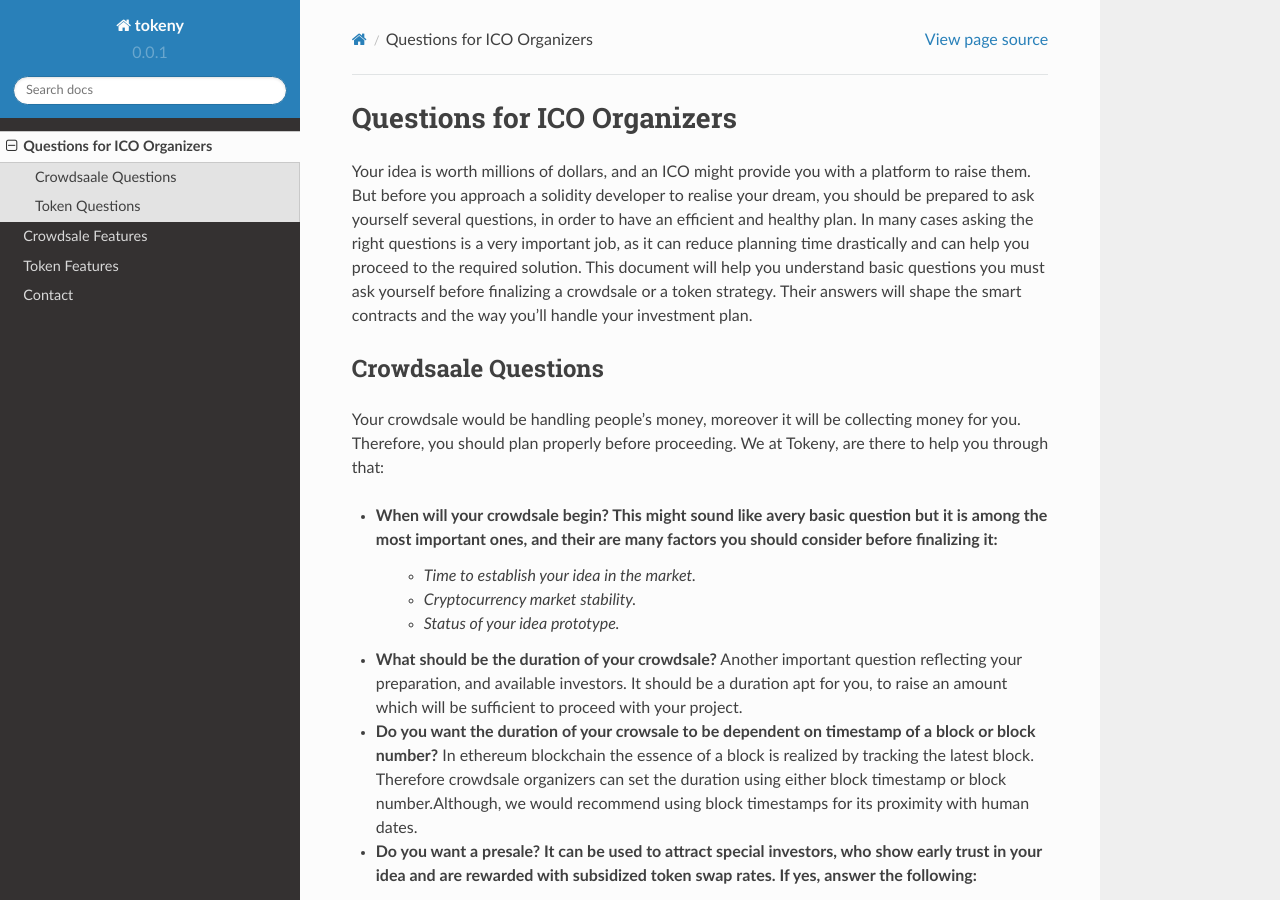
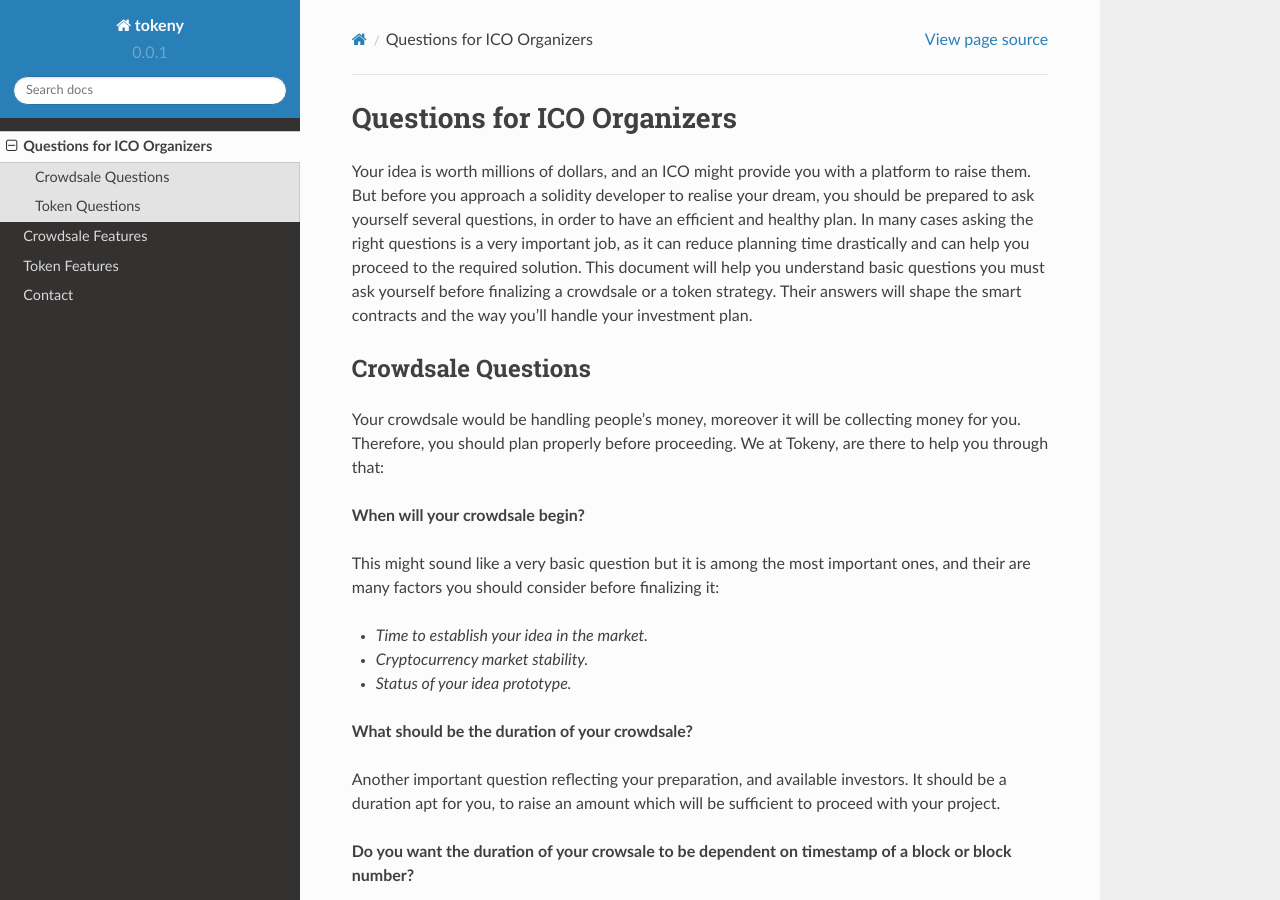
Before and after one commit to tokenyICO/documentation, a Sphinx documentation site: the page built from docs/source/questions.rst, in a window 1280 px wide and 900 px high. Built offline with Sphinx 7.4.7 and the Read the Docs theme 2.0.0, drawn with Linux system fonts in a browser that asks for light colours.

Commit message:
Updated questions for ICO organizers

```diff
--- a/docs/source/questions.rst
+++ b/docs/source/questions.rst
@@ -10,68 +10,142 @@ you understand basic questions you must ask yourself before finalizing a crowdsa
 strategy. Their answers will shape the smart contracts and the way you’ll handle your investment
 plan.
 
-Crowdsaale Questions
+Crowdsale Questions
 --------------------
 
 Your crowdsale would be handling people’s money, moreover it will be collecting money for
 you. Therefore, you should plan properly before proceeding. We at Tokeny, are there to help
 you through that:
 
-* **When will your crowdsale begin?** This might sound like avery basic question but it is among the most important ones, and their are many factors you should consider before finalizing it:
-    * *Time to establish your idea in the market.*
-    * *Cryptocurrency market stability.*
-    * *Status of your idea prototype.*
-* **What should be the duration of your crowdsale?** Another important question reflecting your preparation, and available investors. It should be a duration apt for you, to raise an amount which will be sufficient to proceed with your project.
-* **Do you want the duration of your crowsale to be dependent on timestamp of a block or block number?** In ethereum blockchain the essence of a block is realized by tracking the latest block. Therefore crowdsale organizers can set the duration using either block timestamp or block number.Although, we would recommend using block timestamps for its proximity with human dates.
-* **Do you want a presale?** It can be used to attract special investors, who show early trust in your idea and are rewarded with subsidized token swap rates. If yes, answer the following:
-    * *When will it begin?*
-    * *What will be it’s duration?*
-    * *What are the special conditions, for instance- bonus, minimum amount, etc.*
-* **Do you want your crowdsale to be divided into milestones?** Milestones are points of reference or timeframes amid which your crowdsale will be active, although they can be separated by gaps between them. Every milestone can have different properties, for example, its own token swap rate, cap and so forth. You ought to likewise consider the accompanying inquiries below.
-    * *What determines a milestones price intervals, bonus intervals?*
-    * *How many milestones do you need?*
-    * *When will each milestone start?*
-    * *What will be the duration of each milestone?*
-    * *Will there be a cap for each milestone or an overall cap?*
-* **Do you want your crowdsale token swap rate to be based on fiat currencies (USD/EUR) or ether (ETH)?** We recommend ether because crowdsale ether to fiat exchange rates are subjected to change during the duration of a crowdsale.
-* **Do you want a Cap?** A Cap helps you choose when to stop and when to surrender. It likewise regulates control and demonstrates that you're no tightwad, at last building a relationship of trust with your customers. This is one of those inquiries that you should reply with a "yes". There are different inquiries related with capping you ought to consider questions mentioned below.
-    * *What should be your minimum ether/fiat cap?*
-    * *What should be your maximum ether/fiat cap?*
-    * *Do you want to accept multiple contributions from an investor or do you want a limit on number of investments from a single investor?*
-    * *Do you want an individual min/max cap for each investor? If yes, how much?*
-    * *Do you need a fixed token supply (max token cap) or you want them to be created every time someone buys your tokens, until your ether/fiat cap is reached? If latter is your choice, just decide the token swap rate considering the max ether/fiat cap and the duration of your crowdsale (also include, presale and milestone strategy, if any). Otherwise, answer the questions below.*
-        * *What should be the total supply of your tokens? (Or max token cap)*
-        * *What should be the swap rate of your tokens? Decide this on the basis of maximum ether/fiat cap and total supply of your tokens.*
-        * *If required total supply is not reached during the crowdsale, i.e. some tokens are left even after crowdsale ends, what should happen to them? Should they be sent to some reserve or they’re to be distributed among crowdsale owners. Another strategy is Airdrop, where left over tokens will be distributed among token holders according to their fair share after crowdsale.*
-* **What will be your refund policy if cap is not reached?** Usually ethers are transferred to a vault contract for safe keeping until min/max cap is reached. In the event that cap isn't achieved contributor's can go to the crowdsale contract and claim their tokens utilizing a pull mechanism. ICO organizers can likewise select a separate procedure as indicated by their necessities.
-* **Would new tokens be available to buy after crowdsale?** This can be useful in cases where you have a fixed total supply and you were unable to sell all of them during your crowdsale. But f the limit has already been exhausted, it is not a good idea to do so.
-* **Do you want a referral policy during your crowdsale?** Your contributors will have a referral code, when somebody joins on your platform utilizing this referral code, the referrer will have the capacity to claim reward tokens. It has the accompanying inquiries related with it.
-    * *What should be the percentage of tokens assigned for referrals?*
-    * *How many referrals should be allowed for a single user?*
-* **Do you want your crowdsale to have a KYC logic implemented before your crowdsale begins or you want your contributors to complete their KYC before they can begin transferring their tokens?** Non KYC contributors won’t be able to participate in your crowdsale. Special care should be taken to comply with industry norms in this case.
-* **Do you need an owner assigned token mechanism for your crowdsale?** Should not be used unless necessary, because it promotes centralization, as crowdsale owner will be able to allocate tokens at will. But it can be very useful during bug bounty programs and share distribution. this is one tradeoff you should consider before using.
-* **Any other special functionality for your crowdsale?** There may be some special functionality of your crowdsale that could be unique in itself, you can't leave anything. So consider it assiduously.
-* **What will be your initial share distribution scheme?** Have you saved a few tokens/ethers for venture proprietors and diverse groups related with your projects? This functionality should be a part of crowdsale contracts and therefore should be known in advance.
-* **How do you vision the ether to be handled after the crowdsale?**
-    * *Straightaway transfer to a private account.*
-    * *Handle using a multisig on the blockchain.*
-* **Owner of the crowdsale should be single account or multisig?** Multisig or multisignature require another client or clients to sign an transaction before it can be communicated onto the blockchain, this is a decent practice and is prescribed over single account usage.
+**When will your crowdsale begin?**
+
+This might sound like a very basic question but it is among the most important ones, and their are many factors you should consider before finalizing it:
+
+* *Time to establish your idea in the market.*
+* *Cryptocurrency market stability.*
+* *Status of your idea prototype.*
+
+**What should be the duration of your crowdsale?**
+
+Another important question reflecting your preparation, and available investors. It should be a duration apt for you, to raise an amount which will be sufficient to proceed with your project.
+
+**Do you want the duration of your crowsale to be dependent on timestamp of a block or block number?**
+
+In ethereum blockchain the essence of a block is realized by tracking the latest block. Therefore crowdsale organizers can set the duration using either block timestamp or block number.Although, we would recommend using block timestamps for its proximity with human dates.
+
+**Do you want a presale?**
+
+It can be used to attract special investors, who show early trust in your idea and are rewarded with subsidized token swap rates. If yes, answer the following:
+
+* *When will it begin?*
+* *What will be it’s duration?*
+* *What are the special conditions, for instance- bonus, minimum amount, etc.*
+
+**Do you want your crowdsale to be divided into milestones?**
+
+Milestones are points of reference or timeframes amid which your crowdsale will be active, although they can be separated by gaps between them. Every milestone can have different properties, for example, its own token swap rate, cap and so forth. You ought to likewise consider the accompanying inquiries below.
+
+* *What determines a milestones price intervals, bonus intervals?*
+* *How many milestones do you need?*
+* *When will each milestone start?*
+* *What will be the duration of each milestone?*
+* *Will there be a cap for each milestone or an overall cap?*
+
+**Do you want your crowdsale token swap rate to be based on fiat currencies (USD/EUR) or ether (ETH)?**
+
+We recommend ether because crowdsale ether to fiat exchange rates are subjected to change during the duration of a crowdsale.
+
+**Do you want a Cap?**
+
+A Cap helps you choose when to stop and when to surrender. It likewise regulates control and demonstrates that you're no tightwad, at last building a relationship of trust with your customers. This is one of those inquiries that you should reply with a "yes". There are different inquiries related with capping you ought to consider questions mentioned below.
+
+* *What should be your minimum ether/fiat cap?*
+* *What should be your maximum ether/fiat cap?*
+* *Do you want to accept multiple contributions from an investor or do you want a limit on number of investments from a single investor?*
+* *Do you want an individual min/max cap for each investor? If yes, how much?*
+* *Do you need a fixed token supply (max token cap) or you want them to be created every time someone buys your tokens, until your ether/fiat cap is reached? If latter is your choice, just decide the token swap rate considering the max ether/fiat cap and the duration of your crowdsale (also include, presale and milestone strategy, if any). Otherwise, answer the questions below.*
+* *What should be the total supply of your tokens? (Or max token cap)*
+* *What should be the swap rate of your tokens? Decide this on the basis of maximum ether/fiat cap and total supply of your tokens.*
+* *If required total supply is not reached during the crowdsale, i.e. some tokens are left even after crowdsale ends, what should happen to them? Should they be sent to some reserve or they’re to be distributed among crowdsale owners. Another strategy is Airdrop, where left over tokens will be distributed among token holders according to their fair share after crowdsale.*
+
+**What will be your refund policy if cap is not reached?**
+
+Usually ethers are transferred to a vault contract for safe keeping until min/max cap is reached. In the event that cap isn't achieved contributor's can go to the crowdsale contract and claim their tokens utilizing a pull mechanism. ICO organizers can likewise select a separate procedure as indicated by their necessities.
+
+**Would new tokens be available to buy after crowdsale?**
+
+This can be useful in cases where you have a fixed total supply and you were unable to sell all of them during your crowdsale. But f the limit has already been exhausted, it is not a good idea to do so.
+
+**Do you want a referral policy during your crowdsale?**
+
+Your contributors will have a referral code, when somebody joins on your platform utilizing this referral code, the referrer will have the capacity to claim reward tokens. It has the accompanying inquiries related with it.
+
+* *What should be the percentage of tokens assigned for referrals?*
+* *How many referrals should be allowed for a single user?*
+
+**Do you want your crowdsale to have a KYC logic implemented before your crowdsale begins or you want your contributors to complete their KYC before they can begin transferring their tokens?**
+
+Non KYC contributors won’t be able to participate in your crowdsale. Special care should be taken to comply with industry norms in this case.
+
+**Do you need an owner assigned token mechanism for your crowdsale?**
+
+Should not be used unless necessary, because it promotes centralization, as crowdsale owner will be able to allocate tokens at will. But it can be very useful during bug bounty programs and share distribution. this is one tradeoff you should consider before using.
+
+**Any other special functionality for your crowdsale?**
+
+There may be some special functionality of your crowdsale that could be unique in itself, you can't leave anything. So consider it assiduously.
+
+**What will be your initial share distribution scheme?**
+
+Have you saved a few tokens/ethers for venture proprietors and diverse groups related with your projects? This functionality should be a part of crowdsale contracts and therefore should be known in advance.
+
+**How do you vision the ether to be handled after the crowdsale?**
+
+* *Straightaway transfer to a private account.*
+* *Handle using a multisig on the blockchain.*
+
+**Owner of the crowdsale should be single account or multisig?**
+
+Multisig or multisignature require another client or clients to sign an transaction before it can be communicated onto the blockchain, this is a decent practice and is prescribed over single account usage.
 
 Token Questions
 ---------------
 
 Once you’re done planning your crowdsale, you will need to start thinking about your tokens, here are some basic questions to help you do so.
 
-* **What is the name of your token?** It ought to be something appealing, however more imperatively it ought to be one of a kind. Because of the expanding number of crowdsales you should watch that your token name isn't as of now being used.
-* **What is the symbol for your token?** A token symbol is generally a three letter word derived from the token name itself, eg BTC from Bitcoin. Though it is not a rigid rule and the imperative thing about it, similar to token name is its uniqueness.
-* **How many decimal points you want to track for your tokens?** Typically favoured value is 18, since ether has 18 decimal units. Be that as it may, it can totally rely upon the cost of your token and which sub units, ought to be accessible to exchange later.
-* **You want to allow only high level purchase, low level purchase or both?**
-	* *High level purchase: Only the one who sends ether to the contract will be able to buy tokens.*
-	* *Low level purchase: Investors will be able to buy tokens for some other account, sending ethers on their behalf.*
-* **Do you want token transfer and other basic ERC20 functions to be active during the crowdsale?** If your answer is no, they will remain inactive until the crowdsale is finished or some other time/block limit is reached.
-* **Your token should be ERC20 or ERC223?** ERC20 is the widely popular standard for tokens, which helps in buying selling and trading them. ERC223 is built on top of ERC20 and provides the following advantages mentioned below.
-	* *Eliminates the problem of lost tokens which happens during the transfer of ERC20 tokens to a contract (when people mistakenly use the instructions for sending tokens to a wallet). ERC223 allows users to send their tokens to either wallet or contract with the same function transfer, thereby eliminating the potential for confusion and lost tokens.*
-	* *Allows developers to handle incoming token transactions, and reject non-supported tokens (not possible with ERC20).*
-	* *Energy savings- The transfer of ERC223 tokens to a contract is a one step process rather than two steps process (for ERC20), and this means two times less gas and no extra blockchain bloating.*
-* **Any other special functionality of tokens?** Tokens can be utilized for some different procedures like voting, betting and so on. It relies upon your prerequisite that what else your token would do.
-* **What will be the vesting scheme of your tokens?** Would you like to release every one of your tokens at once or would you like to discharge them slowly, at different timestamps? Assume you release 40 percent amid presale and 60 percent amid your crowdsale. You can likewise utilize this methodology on token holders and discharge their tokens in a vested way.
+**What is the name of your token?**
+
+It ought to be something appealing, however more imperatively it ought to be one of a kind. Because of the expanding number of crowdsales you should watch that your token name isn't as of now being used.
+
+**What is the symbol for your token?**
+
+A token symbol is generally a three letter word derived from the token name itself, eg BTC from Bitcoin. Though it is not a rigid rule and the imperative thing about it, similar to token name is its uniqueness.
+
+**How many decimal points you want to track for your tokens?**
+
+Typically favoured value is 18, since ether has 18 decimal units. Be that as it may, it can totally rely upon the cost of your token and which sub units, ought to be accessible to exchange later.
+
+**You want to allow only high level purchase, low level purchase or both?**
+
+* *High level purchase: Only the one who sends ether to the contract will be able to buy tokens.*
+* *Low level purchase: Investors will be able to buy tokens for some other account, sending ethers on their behalf.*
+
+**Do you want token transfer and other basic ERC20 functions to be active during the crowdsale?**
+
+If your answer is no, they will remain inactive until the crowdsale is finished or some other time/block limit is reached.
+
+**Your token should be ERC20 or ERC223?**
+
+ERC20 is the widely popular standard for tokens, which helps in buying selling and trading them. ERC223 is built on top of ERC20 and provides the following advantages mentioned below.
+
+* *Eliminates the problem of lost tokens which happens during the transfer of ERC20 tokens to a contract (when people mistakenly use the instructions for sending tokens to a wallet). ERC223 allows users to send their tokens to either wallet or contract with the same function transfer, thereby eliminating the potential for confusion and lost tokens.*
+* *Allows developers to handle incoming token transactions, and reject non-supported tokens (not possible with ERC20).*
+* *Energy savings- The transfer of ERC223 tokens to a contract is a one step process rather than two steps process (for ERC20), and this means two times less gas and no extra blockchain bloating.*
+
+**Any other special functionality of tokens?**
+
+Tokens can be utilized for some different procedures like voting, betting and so on. It relies upon your prerequisite that what else your token would do.
+
+**What will be the vesting scheme of your tokens?**
+
+Would you like to release every one of your tokens at once or would you like to discharge them slowly, at different timestamps? Assume you release 40 percent amid presale and 60 percent amid your crowdsale. You can likewise utilize this methodology on token holders and discharge their tokens in a vested way.
```
